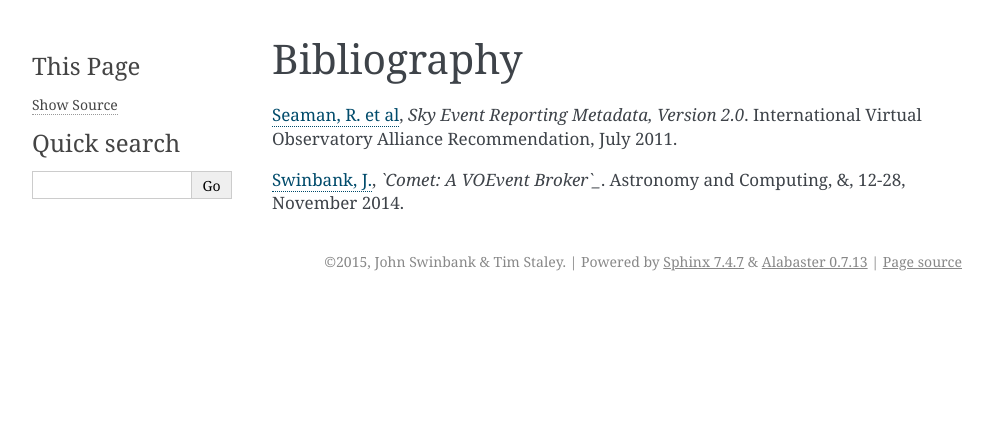
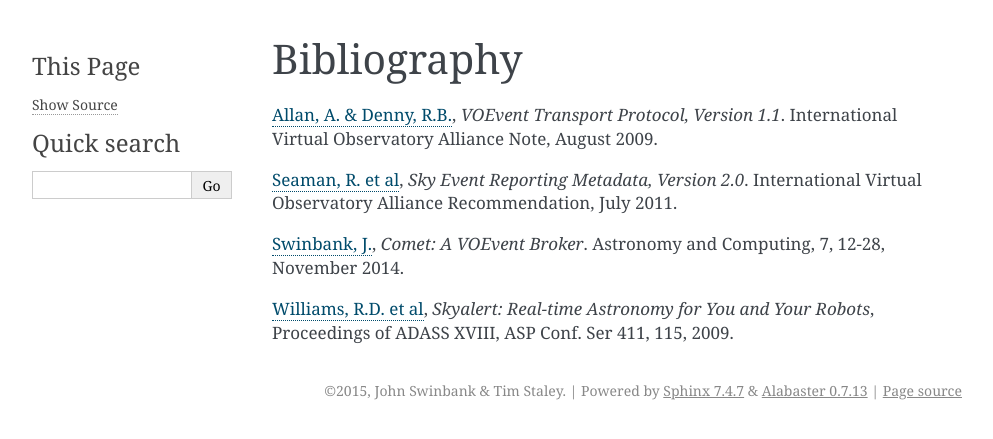
Before and after one commit to jdswinbank/voevent-notes, a Sphinx documentation site: the page built from docs/bib.rst, in a window 1280 px wide. Shown: the top 439 px of the page, without its empty margins (148-1141 px from the left). Built offline with Sphinx 7.4.7, drawn with Linux system fonts in a browser that asks for light colours; pages that are not in the unit, such as notebooks, are missing from menus.

Commit message:
Introduction to transport.

```diff
--- a/docs/bib.rst
+++ b/docs/bib.rst
@@ -1,17 +1,28 @@
 ============
 Bibliography
 ============
+
+.. _allan-2009:
+
+`Allan, A. & Denny, R.B.`_, *VOEvent Transport Protocol, Version 1.1*. International
+Virtual Observatory Alliance Note, August 2009.
 
 .. _seaman-2011:
 
 `Seaman, R. et al`_, *Sky Event Reporting Metadata, Version 2.0*. International
 Virtual Observatory Alliance Recommendation, July 2011.
 
-.. _Seaman, R. et al: http://www.ivoa.net/documents/VOEvent/20110711/REC-VOEvent-2.0.pdf
-
 .. _swinbank-2014:
 
-`Swinbank, J.`_, *`Comet: A VOEvent Broker`_*. Astronomy and Computing, &, 12-28,
+`Swinbank, J.`_, *Comet: A VOEvent Broker*. Astronomy and Computing, 7, 12-28,
 November 2014.
 
+.. _williams-2009:
+
+`Williams, R.D. et al`_, *Skyalert: Real-time Astronomy for You and Your
+Robots*, Proceedings of ADASS XVIII, ASP Conf. Ser 411, 115, 2009.
+
+.. _Allan, A. & Denny, R.B.: http://www.ivoa.net/documents/Notes/VOEventTransport/20090805/NOTE-VOEventTransport-1.1-20090805.pdf
+.. _Seaman, R. et al: http://www.ivoa.net/documents/VOEvent/20110711/REC-VOEvent-2.0.pdf
 .. _Swinbank, J.: http://adsabs.harvard.edu/abs/2014A%26C.....7...12S
+.. _Williams, R.D. et al: http://adsabs.harvard.edu/abs/2009ASPC..411..115W
--- a/docs/index.rst
+++ b/docs/index.rst
@@ -31,4 +31,5 @@ useful.
    writing
    receiving
    sending
+   future
    bib
--- a/docs/receiving.rst
+++ b/docs/receiving.rst
@@ -1,3 +1,5 @@
+.. _voevent-receiving:
+
 ==============================
 Subscribing to VOEvent streams
 ==============================
```
Also changed, not shown: docs/intro.rst (+67 -12 lines).
